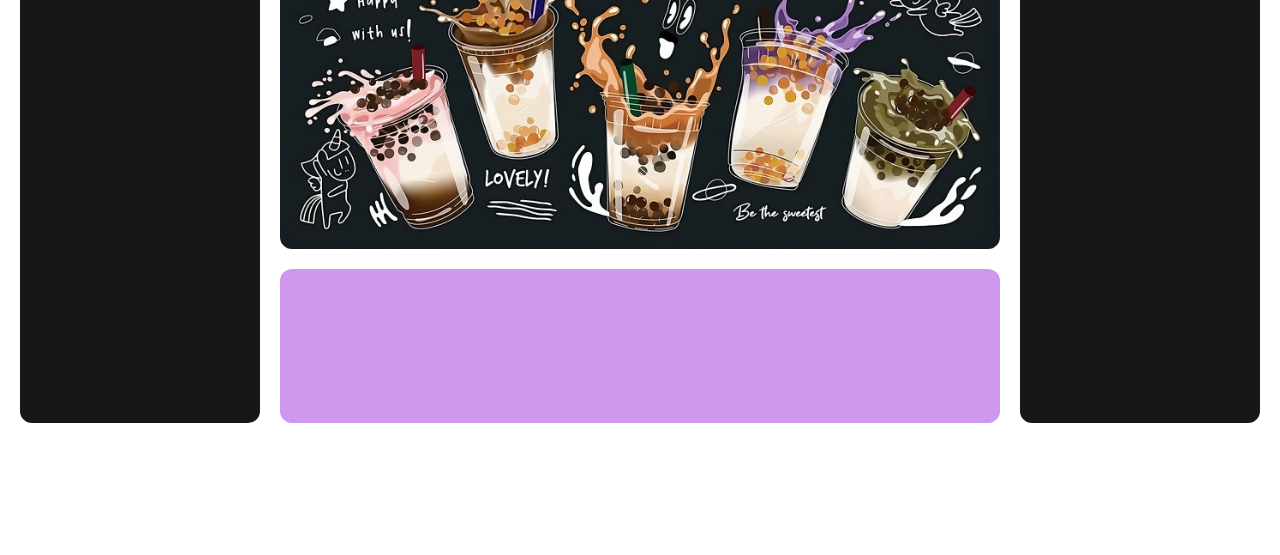
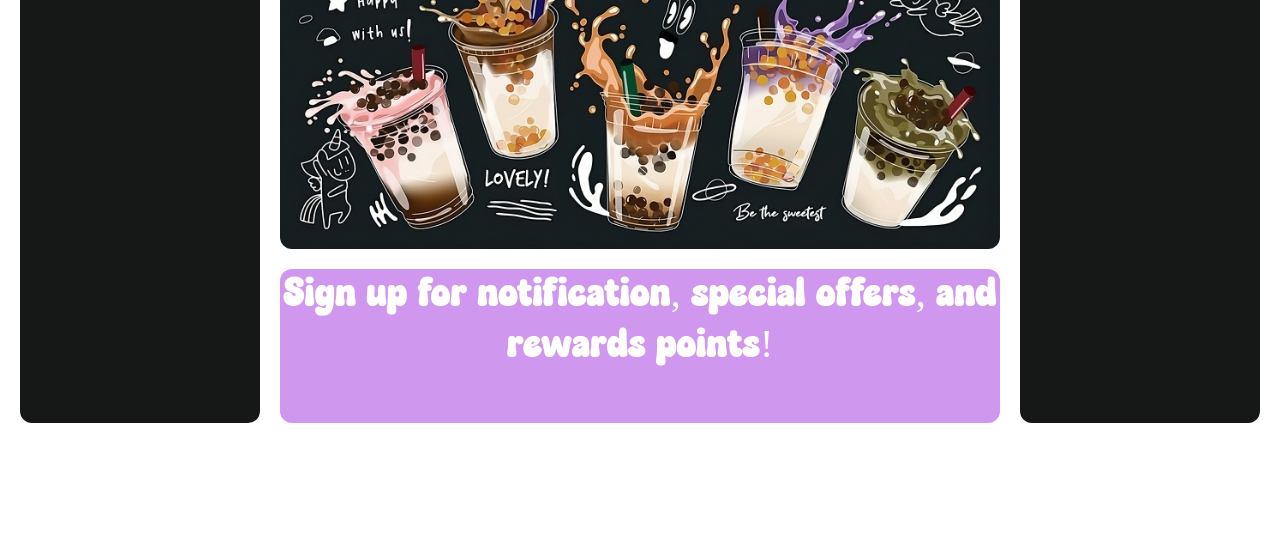
Before and after one commit to mkreynolds919/restaurant, a website built with webpack: page src/template.html in a window 1280 px wide. Shown: the part 245-800 px from the top of the page. Built offline with nearby package versions, Linux system fonts and the light colour scheme.

Commit message:
Add filler text for side content divs
Style content divs with text color, body font, and font positioning/size

```diff
--- a/src/homepage.css
+++ b/src/homepage.css
@@ -4,6 +4,13 @@
     grid-template-rows: 2fr 1fr;
     gap: 20px;
     margin: 20px;
+}
+
+#content * {
+    font-family: 'Bubble Body';
+    color: rgb(255, 214, 252);
+    text-align: center;
+    font-size: 40px;
 }
 
 img#homepage-splash {
@@ -23,9 +30,9 @@
 
 #sign-up {
     width: 100%;
-    display: flex;
     grid-row: 2/3;
     grid-column: 2/3;
     background-color: rgb(207, 151, 237);
     border-radius: 12px;
+    color: white;
 }
--- a/src/homepage.js
+++ b/src/homepage.js
@@ -12,14 +12,17 @@
 
     const newArrivals = document.createElement("div");
     newArrivals.id = "new-arrivals";
+    newArrivals.textContent = "New Arrivals";
     content.insertBefore(newArrivals, splashImg);
 
     const reviews = document.createElement("div");
     reviews.id = "reviews";
+    reviews.textContent = "Reviews";
     content.appendChild(reviews);
 
     const signup = document.createElement("div");
     signup.id = "sign-up";
+    signup.textContent = "Sign up for notification, special offers, and rewards points!"
     content.appendChild(signup);
 
 
```
